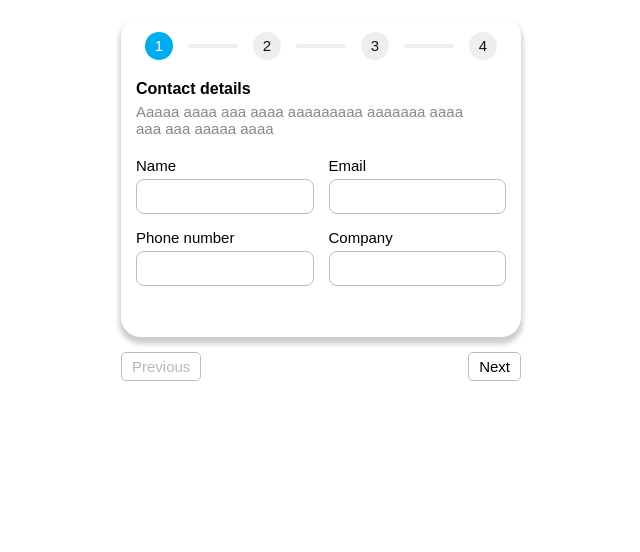
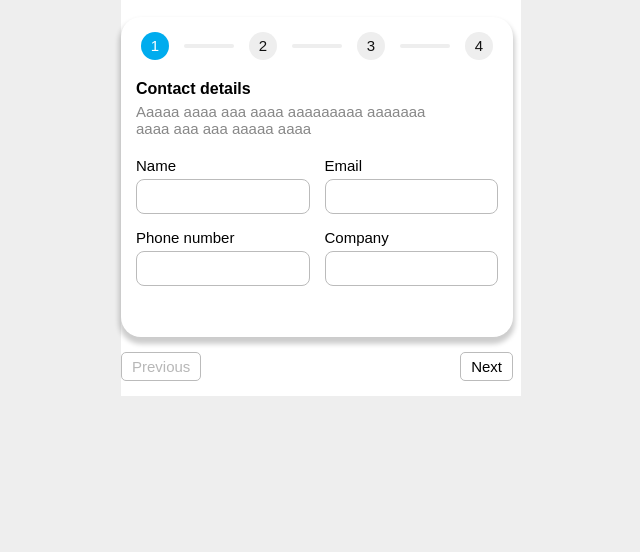
Before and after one commit to xuerongNanopay/CssCheatsheet, a plain HTML site: page multi_step_form/index.html in a window 1280 px wide. Shown: the part 248-800 px from the top of the page, without its empty margins (319-959 px from the left). Drawn offline with Linux system fonts and the light colour scheme.

Commit message:
wrapper inside container

```diff
--- a/multi_step_form/index.css
+++ b/multi_step_form/index.css
@@ -5,13 +5,16 @@
 }
 
 body {
-  background: #fff;
+  background: #eee;
   font-family: sans-serif;
   height: 100vh;
   display: grid;
   place-items: center;
 }
 
+.container {
+  background: #fff;
+}
 .form{
   width: 98%;
   max-width: 400px;
--- a/multi_step_form/index.html
+++ b/multi_step_form/index.html
@@ -8,6 +8,7 @@
   <title>MultiStep Form</title>
 </head>
 <body>
+  <div class="container">
     <div class="form">
       <div class="header">
         <h2>Create an account</h2>
@@ -109,5 +110,6 @@
         <button class="next">Next</button>
       </div>
     </div>
+  </div>
 </body>
 </html>
```
Lines whose indentation alone changed are shown as unchanged.
